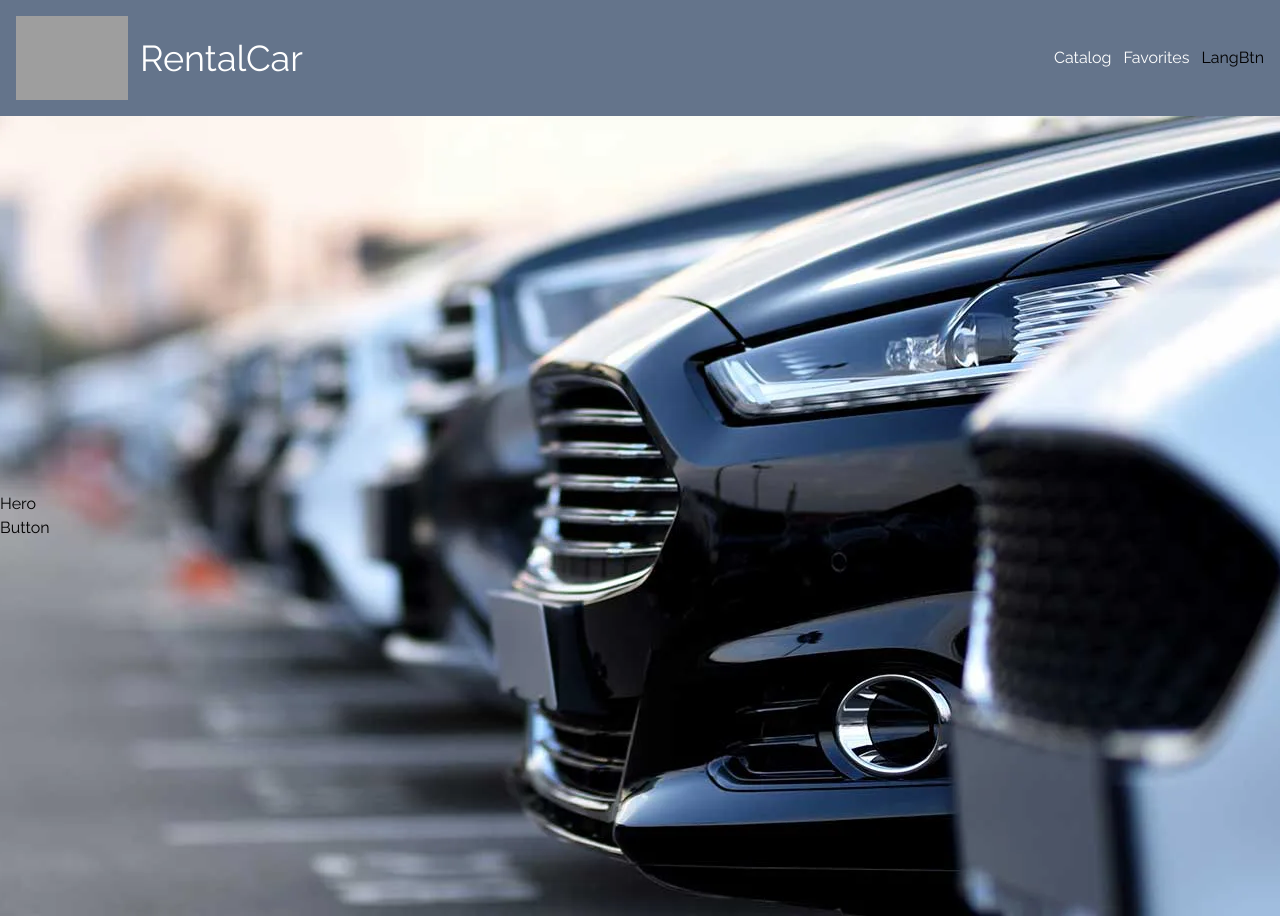
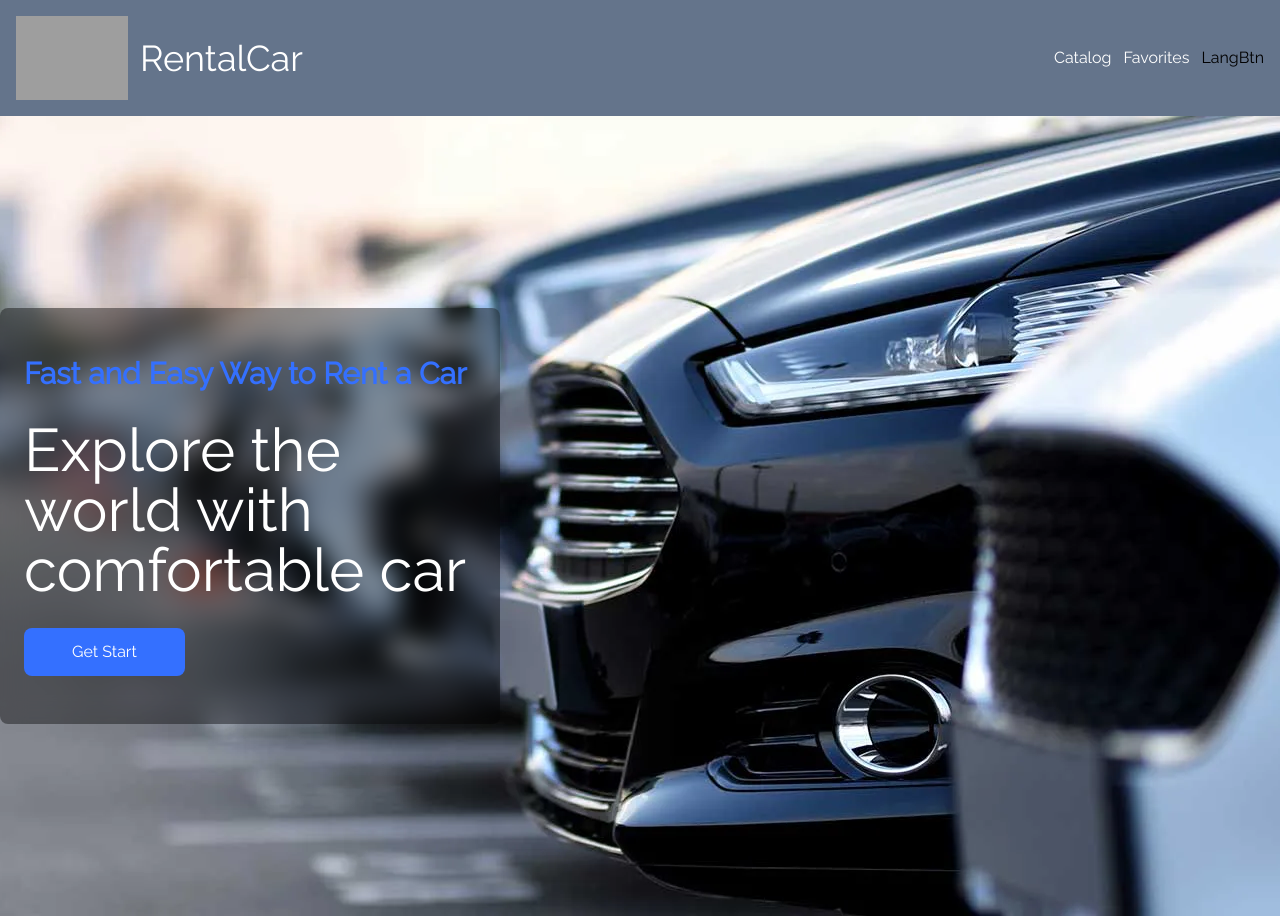
Before and after one commit to Andrgoit/rent-car, a React (Create React App) app: page / in a window 1280 px wide. Built offline with nearby package versions, Linux system fonts and the light colour scheme; grey boxes are pictures that could not be loaded.

Commit message:
add hero

```diff
--- a/src/components/Button/Button.jsx
+++ b/src/components/Button/Button.jsx
@@ -1,5 +1,12 @@
-import React from "react";
+import { Link } from "react-router-dom";
 
-export default function Button() {
-  return <div>Button</div>;
+export default function Button({ to, children }) {
+  return (
+    <Link
+      to={to}
+      className=" py-3 px-12 text-white font-normal rounded-lg  bg-blue_primary hover:bg-blue_secondary"
+    >
+      {children}
+    </Link>
+  );
 }
--- a/src/components/Hero/Hero.jsx
+++ b/src/components/Hero/Hero.jsx
@@ -2,9 +2,14 @@ import Button from "../Button/Button";
 
 export default function Hero() {
   return (
-    <div>
-      Hero
-      <Button>Get Start</Button>
+    <div className=" backdrop-blur-md bg-black/40 w-[500px] rounded-lg flex flex-col gap-7 items-start text-white px-6 py-12">
+      <p className=" text-blue_primary text-xl sm:text-3xl font-semibold">
+        Fast and Easy Way to Rent a Car
+      </p>
+      <p className=" text-2xl sm:text-6xl">
+        Explore the world with comfortable car
+      </p>
+      <Button to="/catalog">Get Start</Button>
     </div>
   );
 }
--- a/src/index.css
+++ b/src/index.css
@@ -16,6 +16,7 @@ body {
   font-family: "Raleway", sans-serif;
   -webkit-font-smoothing: antialiased;
   -moz-osx-font-smoothing: grayscale;
+  overflow: hidden;
 }
 
 .active {
--- a/tailwind.config.js
+++ b/tailwind.config.js
@@ -2,10 +2,14 @@
 module.exports = {
   content: ["./src/**/*.{js,jsx,ts,tsx}"],
   theme: {
-    // colors: {
-    //   "": "",
-    // },
-    extend: {},
+    extend: {
+      colors: {
+        blue_primary: "#3470FF",
+        blue_secondary: "#0B44CD",
+        text_header: "#121417",
+        text_primaty: "rgba(18, 20, 23, 0.5)",
+      },
+    },
   },
   plugins: [],
 };
```
